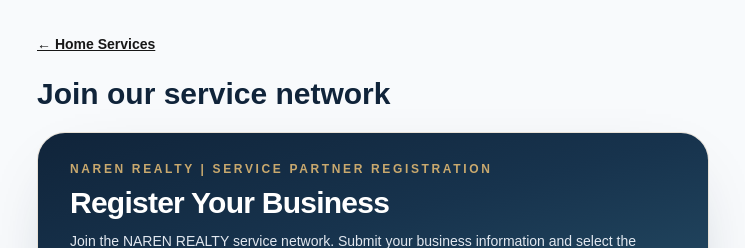
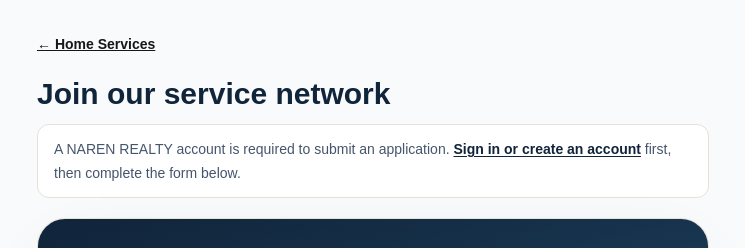
Before and after one commit to narenrealtyco-source/naren-realty, a Next.js app in the folder naren-realty/: page /home-services/register in a window 1280 px wide. Shown: the top 248 px of the page, without its empty margins (267-1012 px from the left). Built offline with nearby package versions, Linux system fonts and the light colour scheme; no server answers; the database is empty.

Commit message:
Clarify sign-in requirement on vendor registration

```diff
--- a/naren-realty/app/home-services/register/page.tsx
+++ b/naren-realty/app/home-services/register/page.tsx
@@ -39,7 +39,8 @@ async function Content() {
   }
   return <main className="min-h-screen bg-slate-50 p-4 sm:p-8"><div className="mx-auto max-w-2xl">
     <Link href="/home-services" className="text-sm font-semibold underline">← Home Services</Link>
-    <h1 className="mb-5 mt-5 text-3xl font-bold text-[#10243A]">Join our service network</h1>
+    <h1 className="mb-3 mt-5 text-3xl font-bold text-[#10243A]">Join our service network</h1>
+    <p className="mb-5 rounded-xl border border-[#E8E1D6] bg-white px-4 py-3 text-sm leading-6 text-slate-600">A NAREN REALTY account is required to submit an application. <Link href="/account#login" className="font-semibold text-[#10243A] underline underline-offset-2">Sign in or create an account</Link> first, then complete the form below.</p>
     {failed ? <p role="alert">Categories could not be loaded. Please try again later.</p> : <VendorApplicationForm categories={categories} ready={ready} />}
   </div></main>;
 }
```
